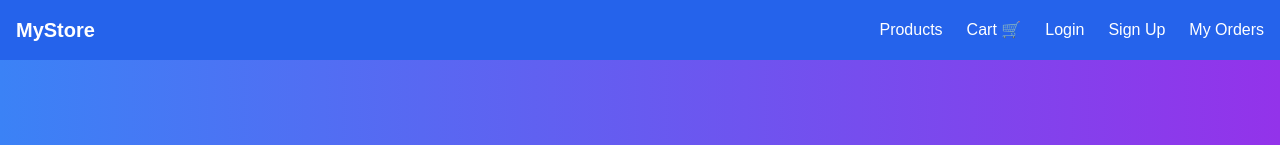
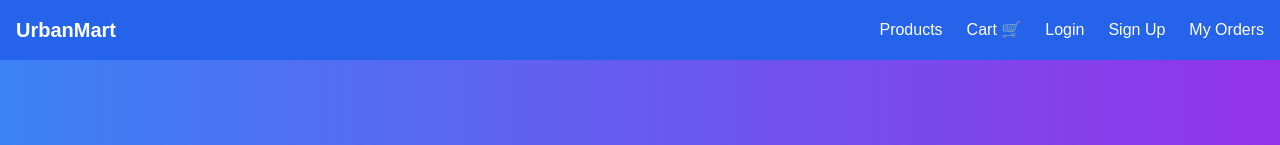
Before and after one commit to prakhar-solanki/UrbanMart, a Next.js app: page / in a window 1280 px wide. Shown: the top 145 px of the page. Built offline with nearby package versions, Linux system fonts and the light colour scheme.

Commit message:
Update Navbar.js

```diff
--- a/components/Navbar.js
+++ b/components/Navbar.js
@@ -10,7 +10,7 @@
 
   return (
     <nav className="bg-blue-600 p-4 text-white flex justify-between items-center">
-      <Link href="/" className="text-xl font-bold">MyStore</Link>
+      <Link href="/" className="text-xl font-bold">UrbanMart</Link>
       <div className="space-x-6 flex items-center">
         <Link href="/products">Products</Link>
         <Link href="/cart" className="relative">
```
